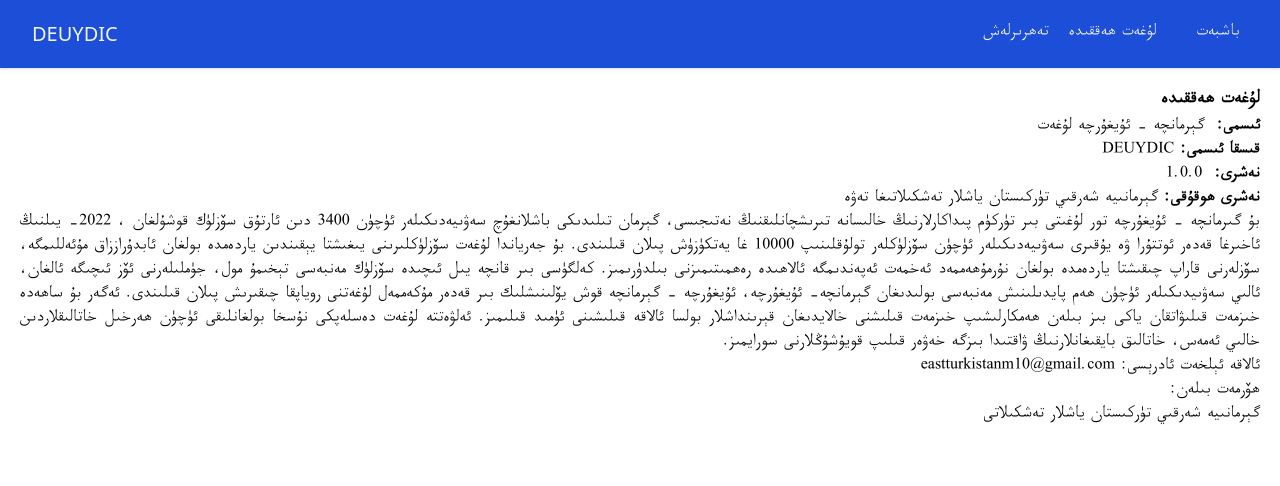
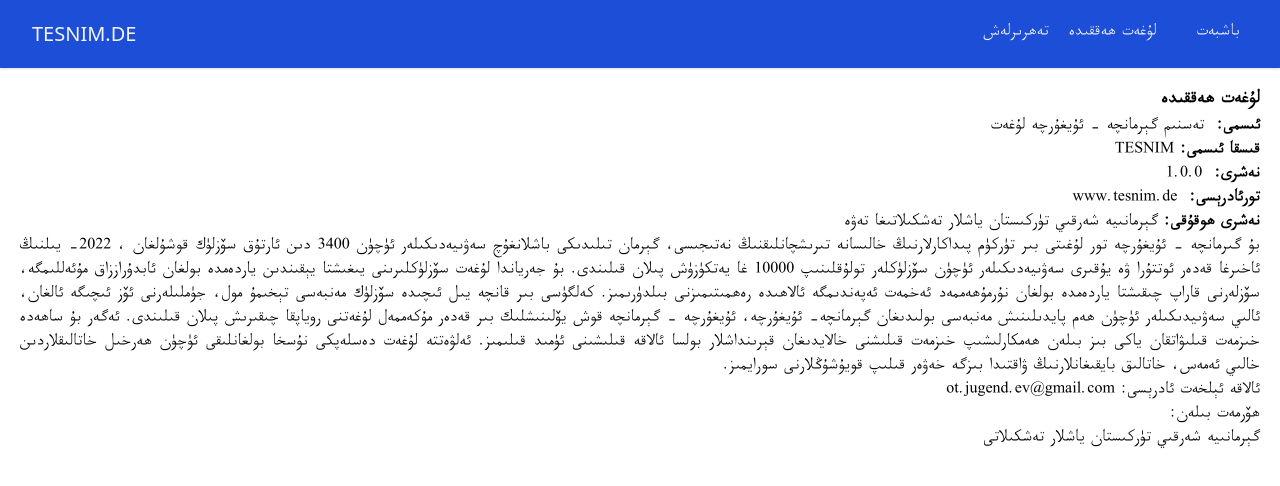
Before and after one commit to Abdulla413/deuydic, a React (Create React App) app in the folder client/: page /about in a window 1280 px wide. Shown: the top 486 px of the page. Built offline with nearby package versions, Linux system fonts and the light colour scheme.

Commit message:
www.tesnim.de added

```diff
--- a/client/src/components/Header.jsx
+++ b/client/src/components/Header.jsx
@@ -13,7 +13,7 @@ export default function Header() {
             <div className="container mx-auto flex flex-wrap p-5 flex-col md:flex-row items-center ">
                 <Link to="/">
                     <div className="flex md:w-1/5 title-font font-medium items-center md:justify-start mb-4 md:mb-0" >
-                        <span className="ml-3 text-xl">DEUYDIC</span>
+                        <span className="ml-3 text-xl">TESNIM.DE</span>
                     </div>
                 </Link>
                 <nav className="flex flex-wrap  font-alkatip  md:w-4/5 items-center justify-end text-base md:ml-auto">
--- a/client/src/components/SearchItem.jsx
+++ b/client/src/components/SearchItem.jsx
@@ -39,10 +39,8 @@ function SearchItem({ result }) {
         window.speechSynthesis.speak(utterance);
     }
 
-const copyHandle = async ()=>{
-
-
-    const text=[
+    const copyHandle = async () => {
+        const text = [
             result.deutsch,
             result.uyghur,
             result.verben,
@@ -51,9 +49,15 @@ const copyHandle = async ()=>{
             "www.deuydic.com"
         ]
 
-
+        if ('clipboard' in navigator) {
             await navigator.clipboard.writeText(text);
             alert('مەزمۇنلار كۆچۈرۈلدى');
+
+        } else {
+            return Document.execCommand('copy', true, text);
+
+        }
+
     }
 
 
@@ -73,15 +77,17 @@ const copyHandle = async ()=>{
                     </p>
 
                     <h2 className='font-lora flex mx-3 my-1 text-md'> {result.artikel && <p>{result.artikel}  &nbsp; </p>} {result.deutsch}</h2>
-                    <h2 className='px-3 text-md bg-gray-300'> {result.verben && <p>{result.verben}  &nbsp; </p>}
+                    <h2 className='px-3 text-md bg-gray-300'> {result.verben && <p>{result.verben}  &nbsp; </p>} </h2>
+                    <h2 > {result.satze && <p className='px-3 text-md'>{result.satze}  &nbsp; </p>}
                     </h2>
                     <p className="bg-green-300 h-7 pt-1 px-3 pb-1 font-alkatip font-bold" dir="auto">ئۇيغۇرچە
-                        <svg xmlns="http://www.w3.org/2000/svg"  onClick={copyHandle} className="inline-block mr-2 h-6 w-6" fill="none" viewBox="0 0 24 24" stroke="currentColor" strokeWidth={2}>
+                        <svg xmlns="http://www.w3.org/2000/svg" onClick={copyHandle} className="inline-block mr-2 h-6 w-6" fill="none" viewBox="0 0 24 24" stroke="currentColor" strokeWidth={2}>
                             <path strokeLinecap="round" strokeLinejoin="round" d="M8 16H6a2 2 0 01-2-2V6a2 2 0 012-2h8a2 2 0 012 2v2m-6 12h8a2 2 0 002-2v-8a2 2 0 00-2-2h-8a2 2 0 00-2 2v8a2 2 0 002 2z" />
                         </svg>
 
                     </p>
                     <p className='mx-3 pb-1 mb-2 my-1 pt-1 font-alkatip' id="uyghur" dir="auto"> {result.uyghur}</p>
+                    <h2  dir="auto"> {result.uysatze && <p className='px-3 text-md bg-gray-300 font-alkatip rounded-lg pt-1' > {result.uysatze}</p>} </h2>
 
                     <div>
                         {editor && (<><div className="flex flex-end font-alkatip r-0  md:w-4/5 items-center justify-end text-base md:ml-auto"> {" "}<button className='font-alkatip bg-red-700 text-white px-2 mx-2 rounded' onClick={onDelete} >ئۆچۈرۈش</button>   </div></>)}
--- a/client/src/pages/About.jsx
+++ b/client/src/pages/About.jsx
@@ -9,14 +9,16 @@ const About = () => {
       </h2>
 <p>
   <span className='font-black'>ئىسمى: &nbsp;</span>
- گېرمانچە - ئۇيغۇرچە لۇغەت
+تەسنىم گېرمانچە - ئۇيغۇرچە لۇغەت
 <br/>
 <span className='font-black'>قىسقا ئىسمى:&nbsp;</span>
-
- DEUYDIC
+TESNIM
 <br/>
 <span className='font-black'>نەشرى: &nbsp;</span>
  1.0.0
+<br/>
+<span className='font-black'>تورئادرېسى: &nbsp;</span>
+www.tesnim.de
 <br/>
 <span className='font-black'>نەشرى ھوقۇقى:&nbsp;</span>
  گېرمانىيە شەرقىي تۈركىستان ياشلار تەشكىلاتىغا تەۋە
@@ -24,7 +26,7 @@ const About = () => {
 بۇ گىرمانچە - ئۇيغۇرچە تور لۇغىتى بىر تۈركۈم پىداكارلارنىڭ خالىسانە تىرىشچانلىقنىڭ نەتىجىسى،  گېرمان تىلىدىكى باشلانغۇچ سەۋىيەدىكىلەر ئۈچۈن 3400 دىن ئارتۇق سۆزلۈك قوشۇلغان ، 2022- يىلنىڭ ئاخىرغا قەدەر ئوتتۇرا ۋە يۇقىرى سەۋىيەدىكىلەر ئۈچۈن سۆزلۈكلەر تولۇقلىنىپ 10000 غا يەتكۈزۈش پىلان قىلىندى. بۇ جەرياندا لۇغەت سۆزلۈكلىرىنى يىغىشتا يېقىندىن ياردەمدە بولغان ئابدۇراززاق مۇئەللىمگە، سۆزلەرنى قاراپ چىقىشتا ياردەمدە بولغان نۇرمۇھەممەد ئەخمەت ئەپەندىمگە ئالاھىدە رەھمىتىمىزنى بىلدۈرىمىز. كەلگۈسى بىر قانچە يىل ئىچىدە سۆزلۈك مەنبەسى تېخىمۇ مول، جۈملىلەرنى ئۆز ئىچىگە ئالغان، ئالىي سەۋىيدىكىلەر ئۈچۈن ھەم پايدىلىنىش مەنبەسى بولىدىغان گېرمانچە- ئۇيغۇرچە، ئۇيغۇرچە - گېرمانچە قوش يۆلىنىشلىك بىر قەدەر مۇكەممەل لۇغەتنى روياپقا چىقىرىش پىلان قىلىندى. ئەگەر بۇ ساھەدە خىزمەت قىلىۋاتقان ياكى بىز بىلەن ھەمكارلىشىپ خىزمەت قىلىشنى خالايدىغان قېرىنداشلار بولسا ئالاقە قىلىشىنى ئۈمىد قىلىمىز.
 ئەلۋەتتە لۇغەت دەسلەپكى نۇسخا بولغانلىقى ئۈچۈن ھەرخىل خاتالىقلاردىن خالىي ئەمەس، خاتالىق بايقىغانلارنىڭ ۋاقتىدا بىزگە خەۋەر قىلىپ قويۇشۇڭلارنى سورايمىز.
 <br/>
-ئالاقە ئېلخەت ئادرېسى: eastturkistanm10@gmail.com
+ئالاقە ئېلخەت ئادرېسى: ot.jugend.ev@gmail.com
 <br/>
 ھۆرمەت  بىلەن:
 <br/>
```
Lines whose indentation alone changed are shown as unchanged.
